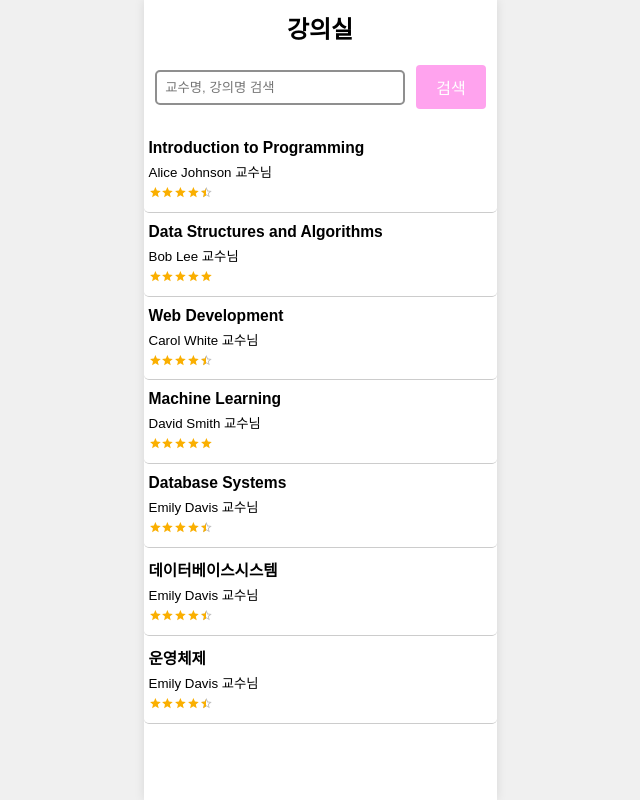
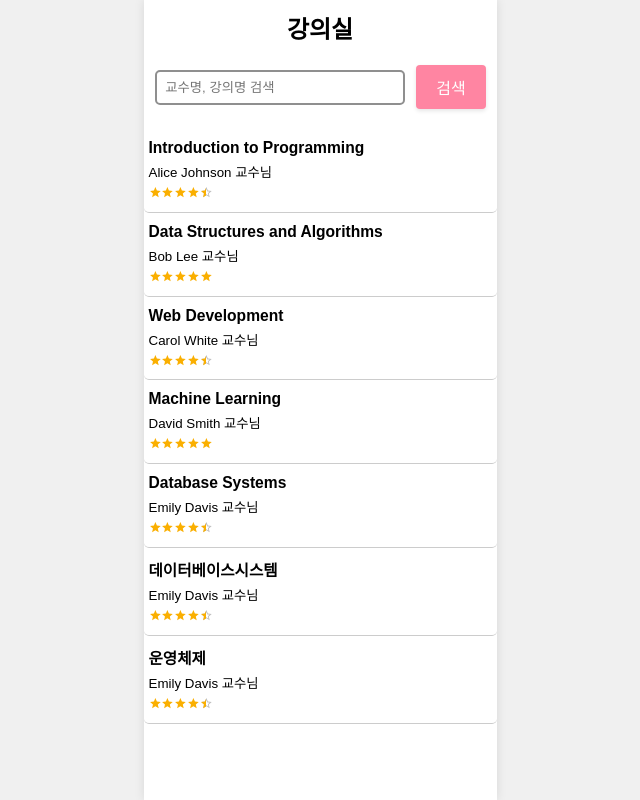
Before and after one commit to ais-internship-cnu/I-school-FE, a Next.js app: page /course-page in a window 1280 px wide. Shown: the whole page, without its empty margins (320-960 px from the left). Built offline with nearby package versions, Linux system fonts and the light colour scheme; what axios-mock-adapter would draw is missing.

Commit message:
style: 검색버튼 디자인 수정

```diff
--- a/src/styles/course-search-style.css
+++ b/src/styles/course-search-style.css
@@ -58,16 +58,17 @@
     margin: 2px 1px;
   }
   .search-button {
-    background-color: #ffa3ee;
+    background-color: #ff85a2;
     border: none;
     color: white;
     padding: 10px 20px;
     font-size: 16px;
     cursor: pointer;
     border-radius: 4px;
+    box-shadow: 0 2px 4px rgba(0, 0, 0, 0.1);
   }
   .search-button:hover {
-    background-color: #45a049;
+    background-color: #fd7f94;
   }
 
   .courses-container {
```
